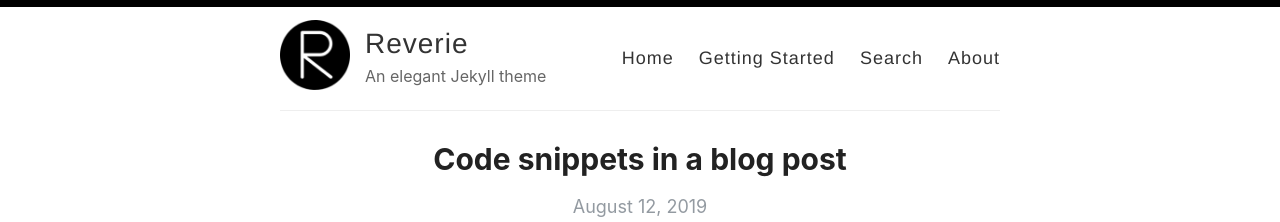
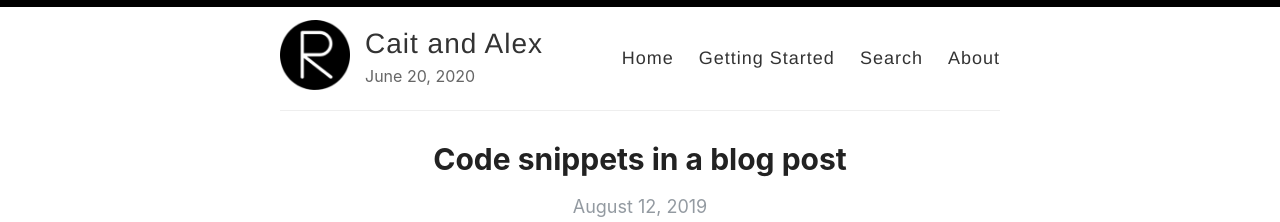
Before and after one commit to caitandalex/caitandalex.github.io, a Jekyll site: the page built from index.html, in a window 1280 px wide. Shown: the top 222 px of the page. Built offline with Jekyll 4.4.1, drawn with Linux system fonts in a browser that asks for light colours; the list of posts is cut into pages by our own code.

Commit message:
Update _config.yml

```diff
--- a/_config.yml
+++ b/_config.yml
@@ -3,13 +3,13 @@
 #
 
 # Name of your site (displayed in the header)
-name: Reverie
+name: Cait and Alex
 
 # Name of the author
 author: Amit Merchant
 
 # Short bio or description (displayed in the header)
-description: An elegant Jekyll theme
+description: June 20, 2020
 
 # URL of your avatar or profile pic (you could use your GitHub profile pic)
 avatar: /images/reverie.png
```
